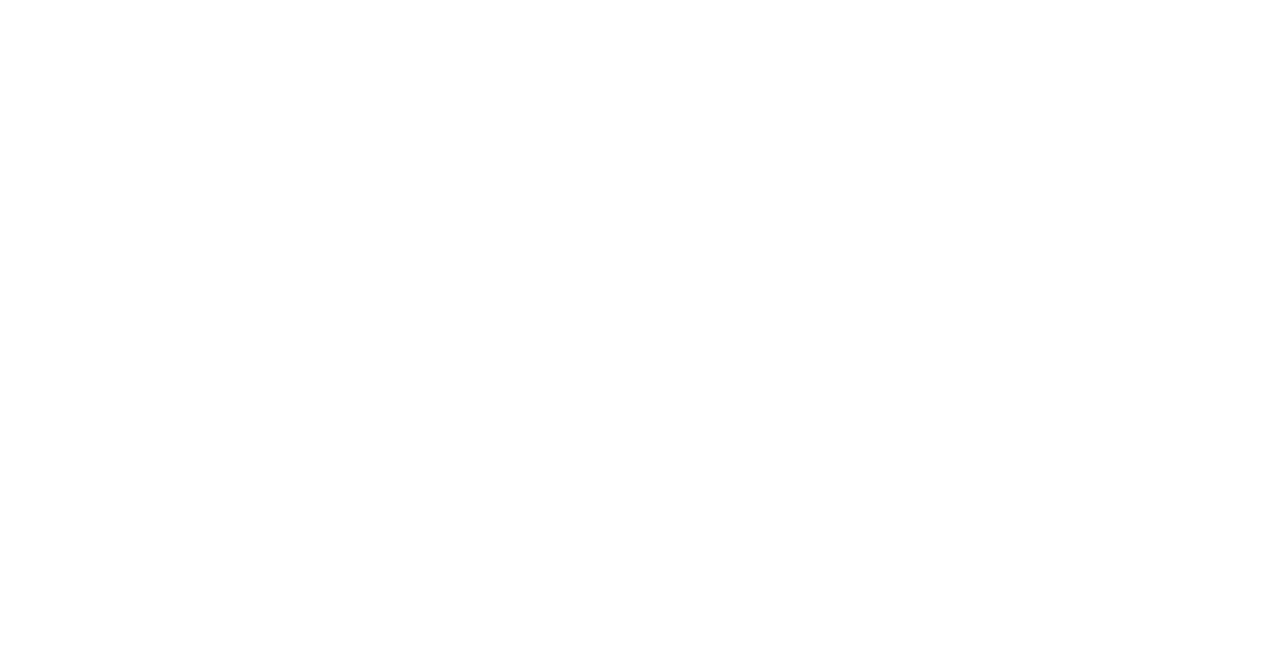
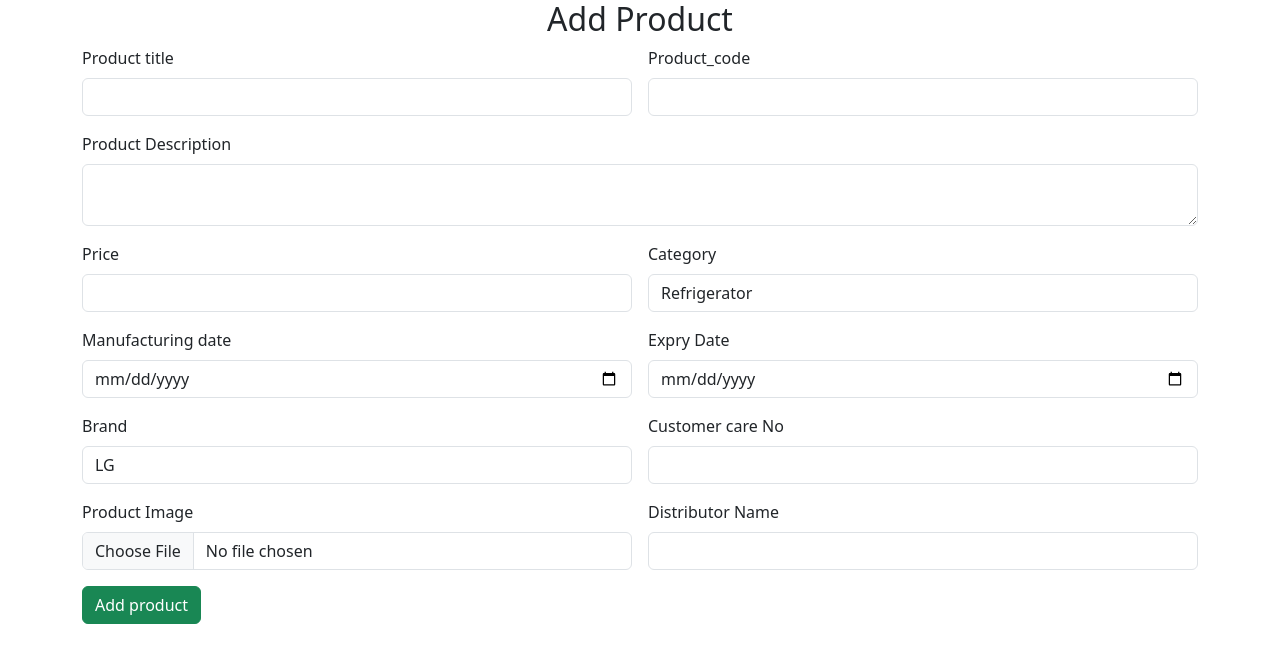
Before and after one commit to ashnadsilva23/product_app, a plain HTML site: page index.html in a window 1280 px wide. Drawn offline with nearby package versions, Linux system fonts and the light colour scheme.

Commit message:
project completed

```diff
--- a/index.html
+++ b/index.html
@@ -10,7 +10,70 @@
 </head>
 
 <body>
-
+    <div class="container">
+        <h2 align="center"> Add Product</h2>
+        <div class="row">
+            <div class="col col-12 col-sm-12 col-md-12 col-lg-12 col-xl-12 col-xxl-12">
+                <div class="row g-3">
+                    <div class="col col-12 col-sm-12 col-md-6 col-lg-6 col-xl-6 col-xxl-6">
+                        <label for="" class="form-label">Product title</label>
+                        <input type="text" class="form-control">
+                    </div>
+                    <div class="col col-12 col-sm-12 col-md-6 col-lg-6 col-xl-6 col-xxl-6">
+                        <label for="" class="form-label">Product_code</label>
+                        <input type="text" class="form-control">
+                    </div>
+                    <div class="col col-12 col-sm-12 col-md-12 col-lg-12 col-xl-12 col-xxl-12">
+                        <label for="" class="form-label">Product Description</label>
+                        <textarea name="" id="" class="form-control"></textarea>
+                    </div>
+                    <div class="col col-12 col-sm-12 col-md-6 col-lg-6 col-xl-6 col-xxl-6">
+                        <label for="" class="form-label">Price</label>
+                        <input type="text" class="form-control">
+                    </div>
+                    <div class="col col-12 col-sm-12 col-md-6 col-lg-6 col-xl-6 col-xxl-6">
+                        <label for="" class="form-label">Category</label>
+                        <select name="" id="" class="form-control">
+                            <option value="">Refrigerator</option>
+                            <option value="">Washing Machine</option>
+                            <option value="">Grindex</option>
+                        </select>
+                    </div>
+                    <div class="col col-12 col-sm-12 col-md-6 col-lg-6 col-xl-6 col-xxl-6">
+                        <label for="" class="form-label">Manufacturing date</label>
+                        <input type="date" name="" id="" class="form-control">
+                    </div>
+                    <div class="col col-12 col-sm-12 col-md-6 col-lg-6 col-xl-6 col-xxl-6">
+                        <label for="" class="form-label">Expry Date</label>
+                        <input type="date" name="" id="" class="form-control">
+                    </div>
+                    <div class="col col-12 col-sm-12 col-md-6 col-lg-6 col-xl-6 col-xxl-6">
+                        <label for="" class="form-label">Brand</label>
+                        <select name="" id="" class="form-control">
+                            <option value="">LG</option>
+                            <option value="">SAMSUNG</option>
+                            <option value="">WHIRLPOOL</option>
+                        </select>
+                    </div>
+                    <div class="col col-12 col-sm-12 col-md-6 col-lg-6 col-xl-6 col-xxl-6">
+                        <label for="" class="form-label">Customer care No</label>
+                        <input type="text" class="form-control">
+                    </div>
+                    <div class="col col-12 col-sm-12 col-md-6 col-lg-6 col-xl-6 col-xxl-6">
+                        <label for="" class="form-label">Product Image</label>
+                        <input type="file" name="" id="" class="form-control">
+                    </div>
+                    <div class="col col-12 col-sm-12 col-md-6 col-lg-6 col-xl-6 col-xxl-6">
+                        <label for="" class="form-label">Distributor Name</label>
+                        <input type="text" class="form-control">
+                    </div>
+                    <div class="col col-12 col-sm-12 col-md-6 col-lg-6 col-xl-6 col-xxl-6">
+                        <button class="btn btn-success">Add product</button>
+                    </div>
+                </div>
+            </div>
+        </div>
+    </div>
 
 
     <script src="https://cdn.jsdelivr.net/npm/bootstrap@5.3.3/dist/js/bootstrap.bundle.min.js"
```
